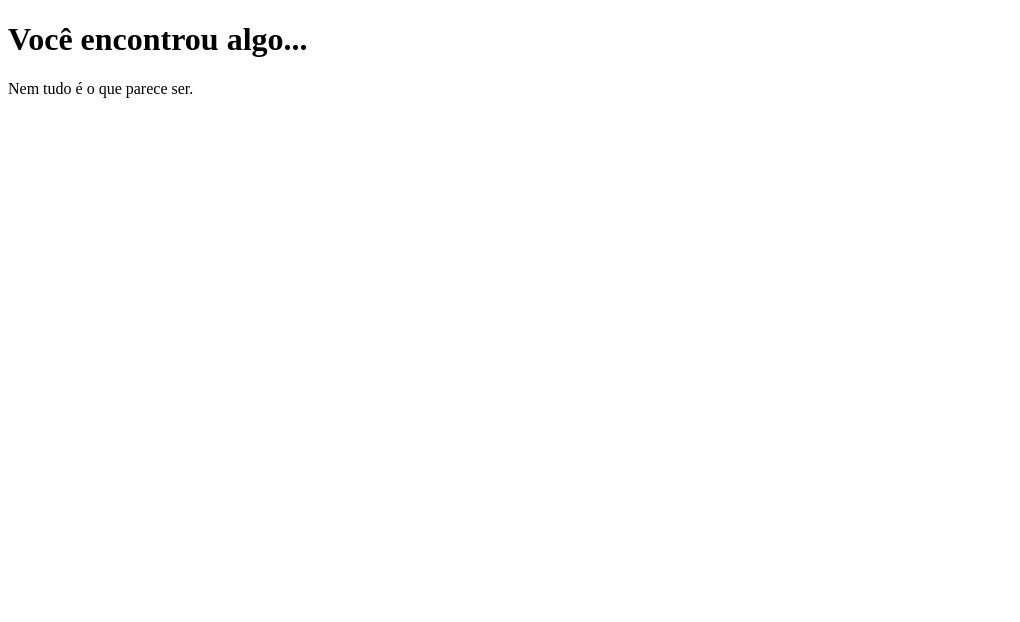
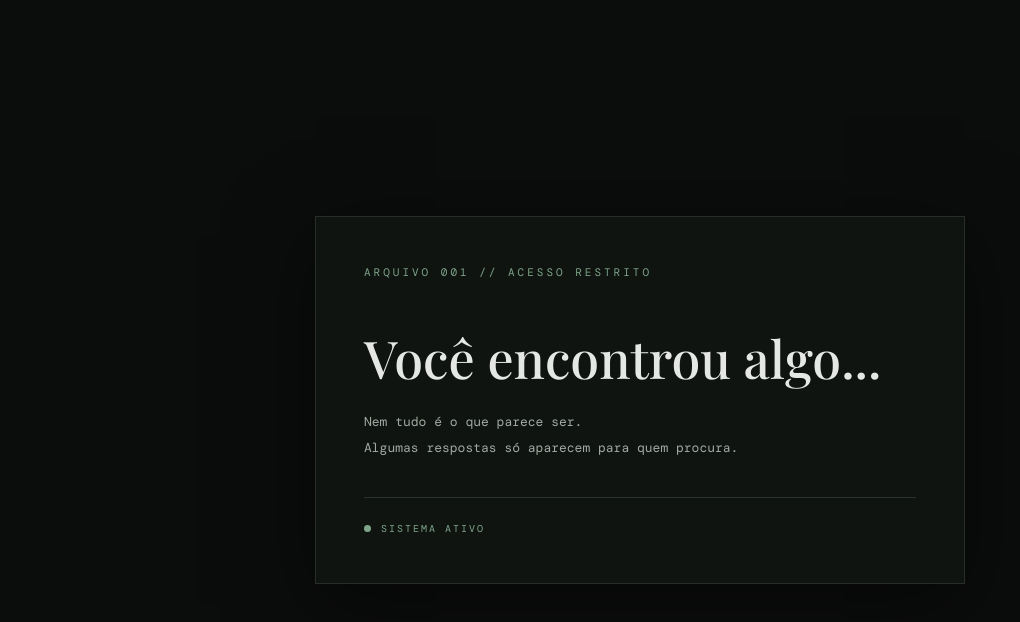
Before and after one commit to phd-7/pqeugst, a plain HTML site: page index.html in a window 1280 px wide. Shown: the whole page, without its empty margins (0-1020 px from the left). Drawn offline with nearby package versions, Linux system fonts and the light colour scheme.

Commit message:
uhhh enigma

```diff
--- a/index.html
+++ b/index.html
@@ -1,12 +1,110 @@
+
 <!DOCTYPE html>
 <html lang="pt-BR">
 <head>
     <meta charset="UTF-8">
     <meta name="viewport" content="width=device-width, initial-scale=1.0">
     <title>Arquivo 001</title>
+
+    <link rel="preconnect" href="https://fonts.googleapis.com">
+    <link href="https://fonts.googleapis.com/css2?family=DM+Mono:wght@400;500&family=Playfair+Display:wght@500;600&display=swap" rel="stylesheet">
+
+    <style>
+        * {
+            box-sizing: border-box;
+        }
+
+        body {
+            margin: 0;
+            min-height: 100vh;
+            background: #0b0d0c;
+            color: #e5e7e5;
+            font-family: 'DM Mono', monospace;
+            display: flex;
+            align-items: center;
+            justify-content: center;
+            padding: 24px;
+        }
+
+        main {
+            width: 100%;
+            max-width: 650px;
+            border: 1px solid #272d29;
+            background: #101411;
+            padding: 48px;
+            box-shadow: 0 20px 80px #0008;
+        }
+
+        .label {
+            color: #7da58a;
+            font-size: 11px;
+            letter-spacing: 3px;
+            margin-bottom: 48px;
+        }
+
+        h1 {
+            font-family: 'Playfair Display', Georgia, serif;
+            font-size: clamp(32px, 7vw, 52px);
+            font-weight: 500;
+            line-height: 1.2;
+            margin: 0 0 20px;
+        }
+
+        p {
+            color: #a0aaa2;
+            font-size: 13px;
+            line-height: 2;
+        }
+
+        hr {
+            border: 0;
+            border-top: 1px solid #29332c;
+            margin: 36px 0 24px;
+        }
+
+        .status {
+            color: #7da58a;
+            font-size: 10px;
+            letter-spacing: 2px;
+        }
+
+        .dot {
+            display: inline-block;
+            width: 7px;
+            height: 7px;
+            border-radius: 50%;
+            background: #7da58a;
+            margin-right: 10px;
+        }
+
+        @media (max-width: 500px) {
+            main {
+                padding: 28px;
+            }
+
+            .label {
+                margin-bottom: 36px;
+            }
+        }
+    </style>
 </head>
+
 <body>
-    <h1>Você encontrou algo...</h1>
-    <p>Nem tudo é o que parece ser.</p>
+    <main>
+        <div class="label">ARQUIVO 001 // ACESSO RESTRITO</div>
+
+        <h1>Você encontrou algo...</h1>
+
+        <p>
+            Nem tudo é o que parece ser.<br>
+            Algumas respostas só aparecem para quem procura.
+        </p>
+
+        <hr>
+
+        <div class="status">
+            <span class="dot"></span>SISTEMA ATIVO
+        </div>
+    </main>
 </body>
 </html>
```
